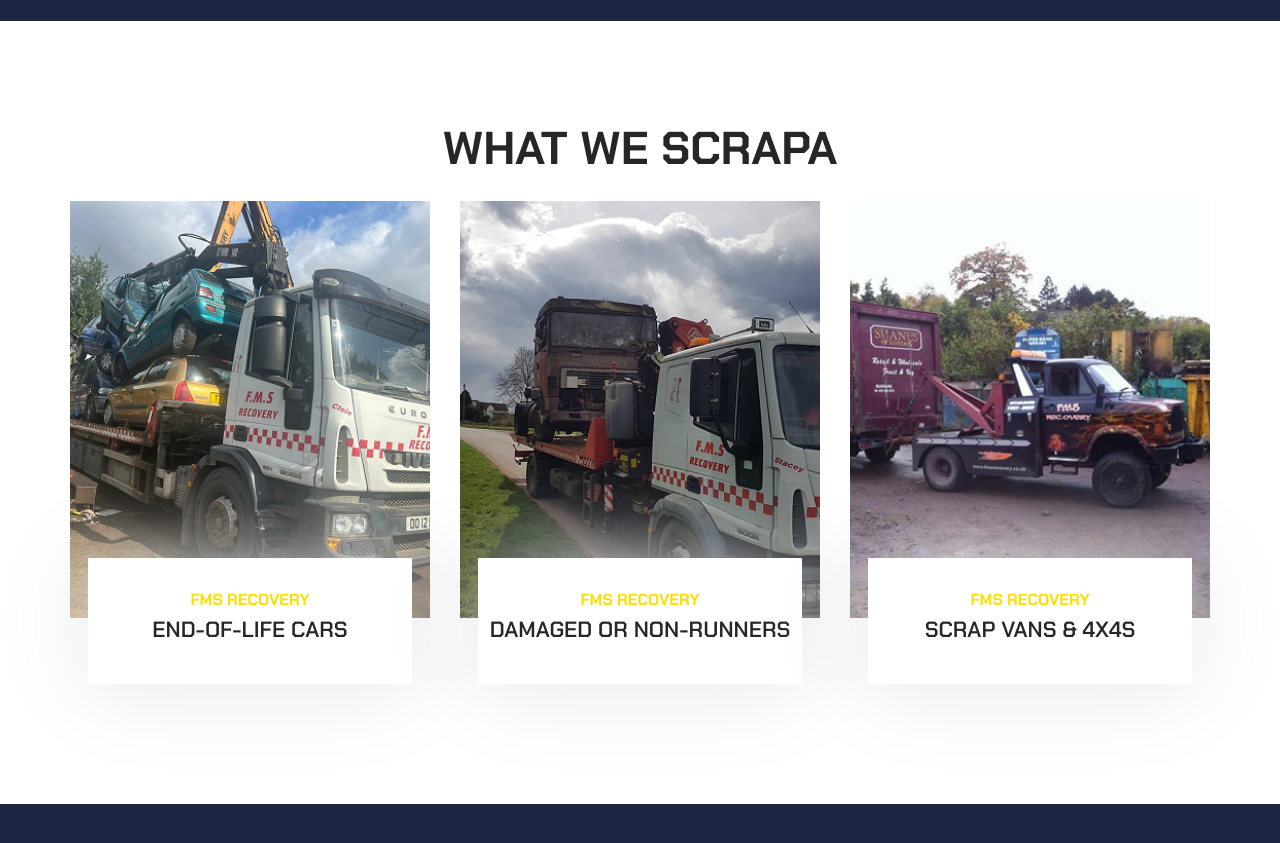
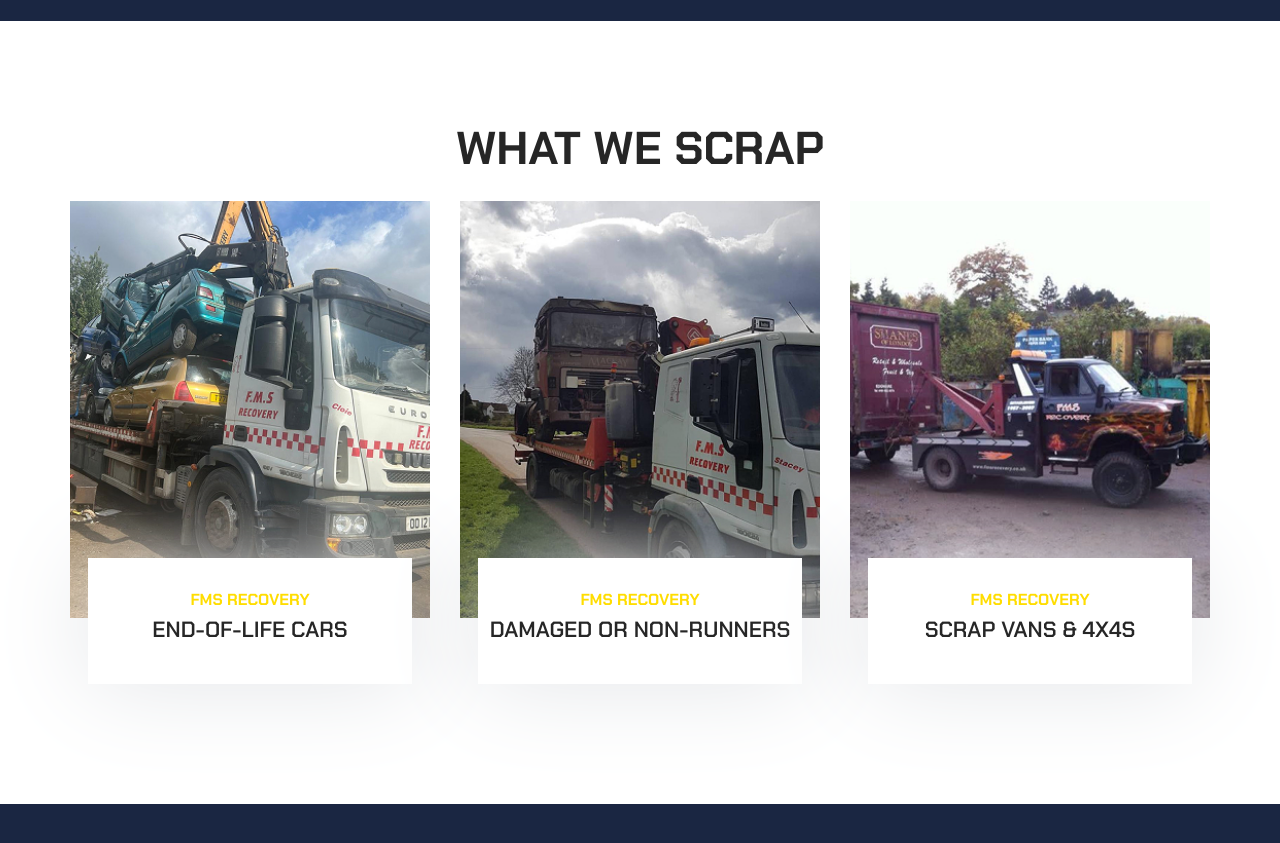
Before and after one commit to joniz77/Fms-recovery, a plain HTML site: page index.html in a window 1280 px wide. Shown: the part 1620-2463 px from the top of the page. Drawn offline with nearby package versions, Linux system fonts and the light colour scheme.

Commit message:
index.html

```diff
--- a/index.html
+++ b/index.html
@@ -206,7 +206,7 @@
       <section class="section work" aria-labelledby="work-label" id="work">
         <div class="container">
 
-                 <h2 class="h2 section-title">What We Scrapa</h2>
+                 <h2 class="h2 section-title">What We Scrap</h2>
 
           <ul class="has-scrollbar">
 
```
